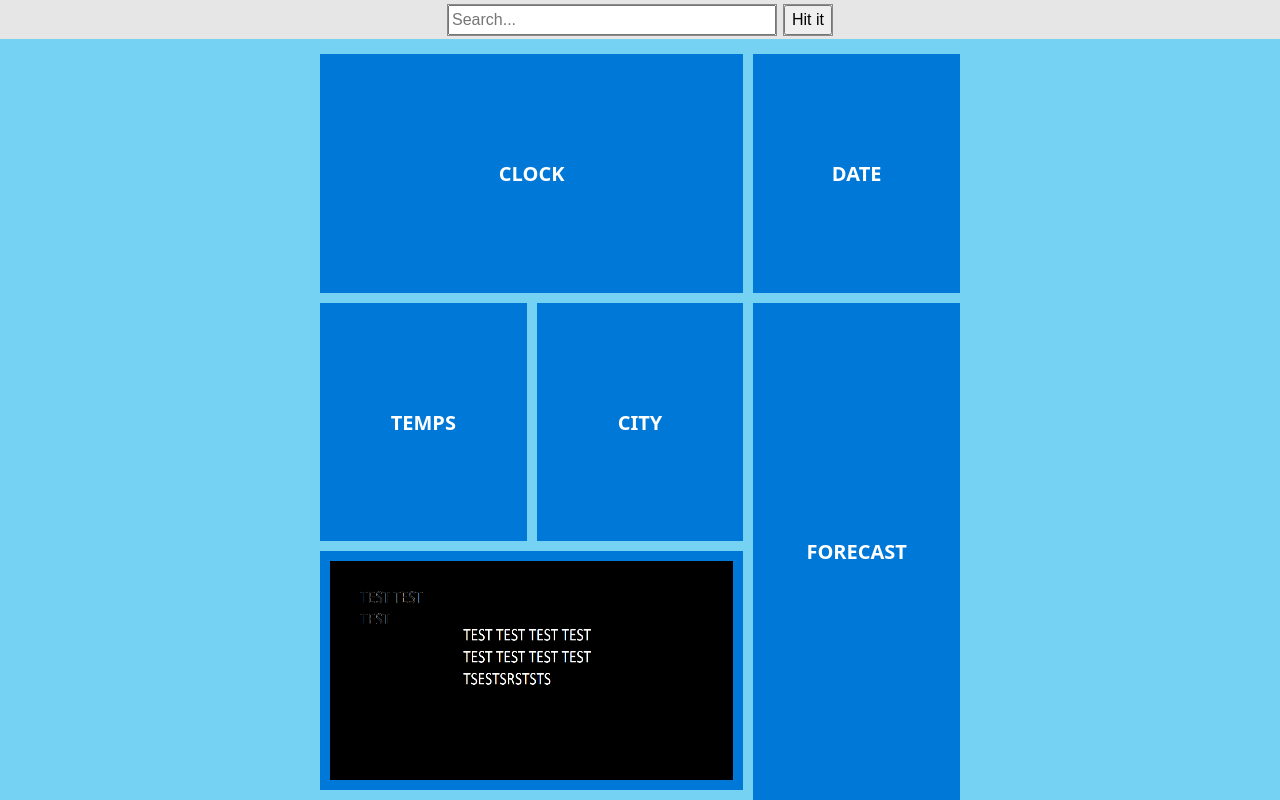
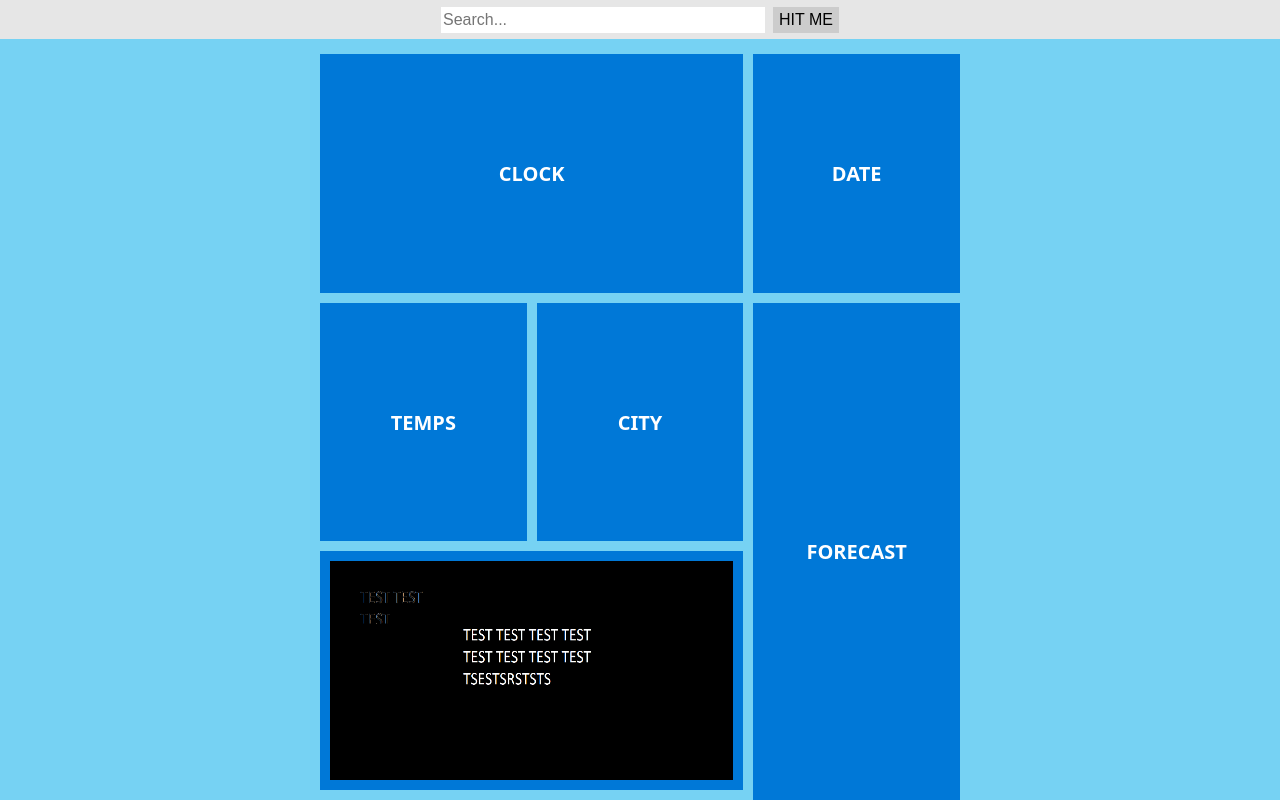
Before and after one commit to paulTan09/weatherApp, a website built with webpack: page src/template.html in a window 1280 px wide. Built offline with nearby package versions, Linux system fonts and the light colour scheme.

Commit message:
very minor border tweak

```diff
--- a/src/style.css
+++ b/src/style.css
@@ -19,10 +19,14 @@ body {
 }
 
 #searchBar {
-    outline: 1px solid #8a8a8a;
+    border: 0;
     line-height: 1.5rem;
     width: 25vw;
     font-size: 1rem;
+}
+
+#searchBar:hover {
+    outline: 2px solid #7a7a7a;
 }
 
 #searchBar:focus {
@@ -30,18 +34,19 @@ body {
 }
 
 button {
-    outline: 1px solid #8a8a8a;
+    background-color: #cccccc;
+    border: 0;
     line-height: 1.5rem;
     font-size: 1rem;
     cursor: pointer;
 }
 
-button:active {
-    background-color: #c2c2c2;
+button:hover {
+    outline: 2px solid #7a7a7a;
 }
 
 button:active {
-    outline: 1px solid #0078d7;
+    background-color: #7a7a7a;
 }
 
 .mainGrid {
--- a/src/template.html
+++ b/src/template.html
@@ -11,7 +11,7 @@
     <!-- search bar -->
     <div class="searchBarContainer">
         <input type="text" placeholder="Search..." id="searchBar">
-        <button type="button">Hit it</button>
+        <button type="button">HIT ME</button>
     </div>
 
     <div class="mainGrid">
```
